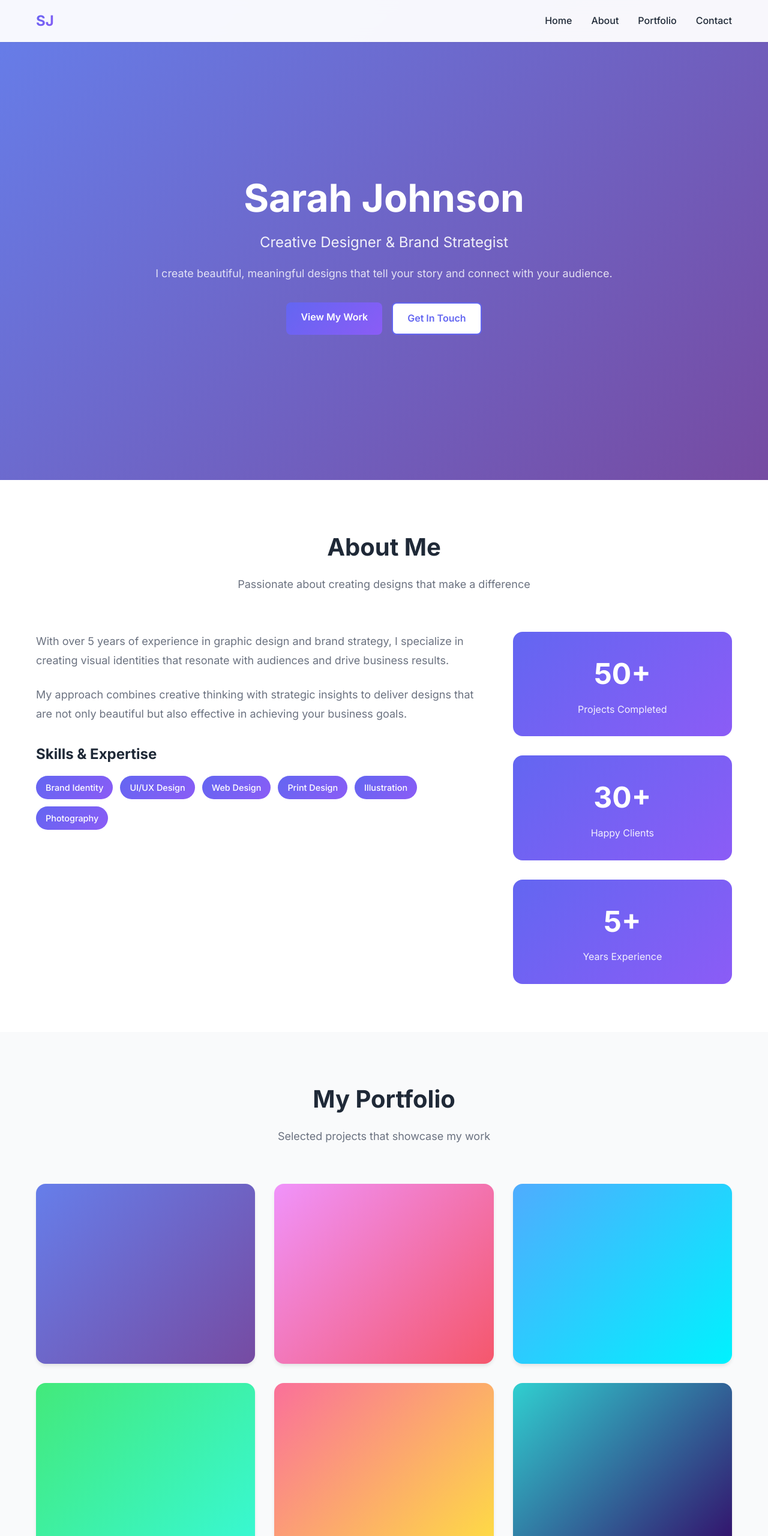
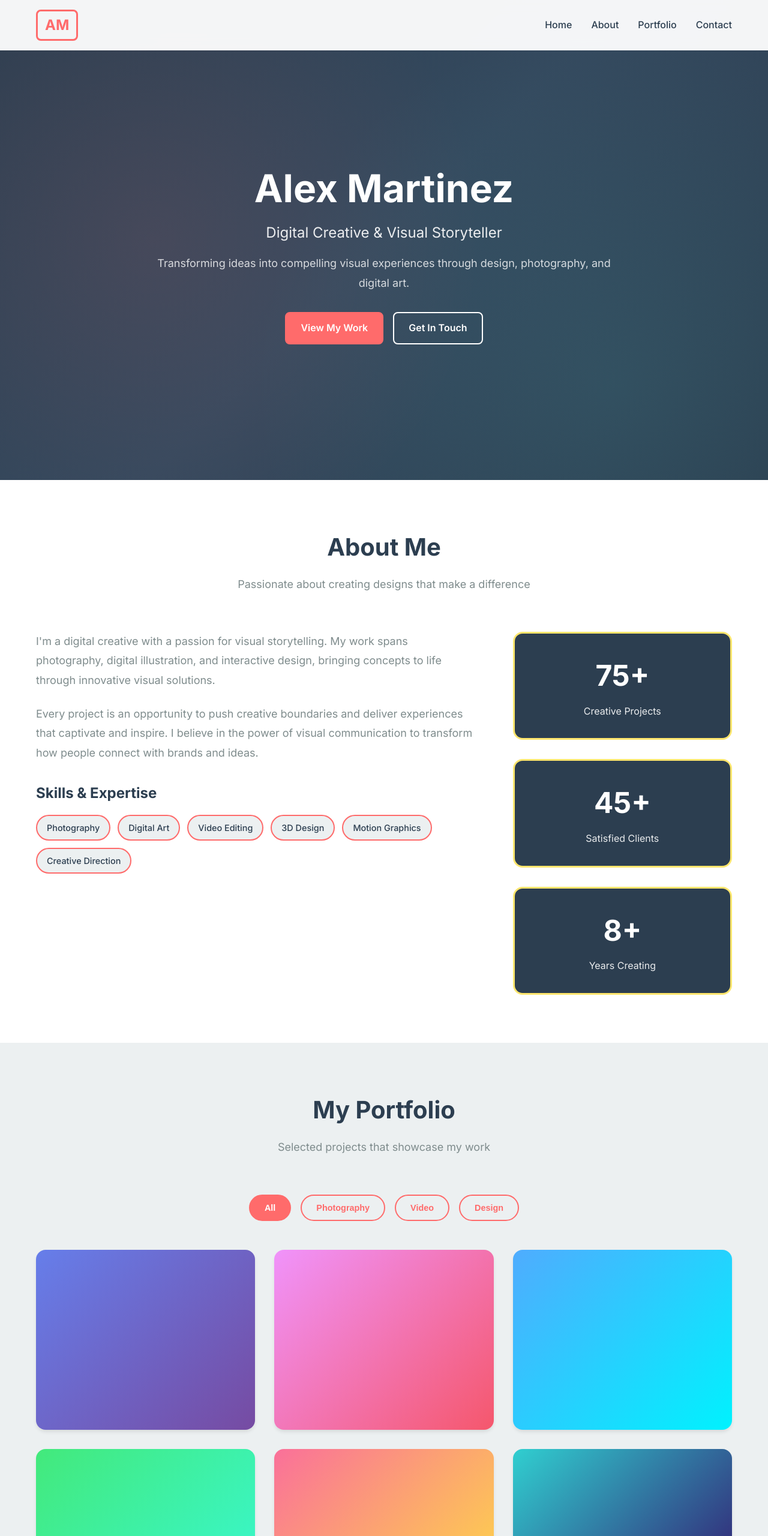
Before and after one commit to MoAmanjee/portfolio_web, a plain HTML site: page index.html in a window 1280 px wide. Shown: the top 2560 px of the page at 60% size. Drawn offline with Linux system fonts and the light colour scheme.

Commit message:
Initial commit: Professional portfolio website with unique design and filter functionality

```diff
--- a/index.html
+++ b/index.html
@@ -3,7 +3,7 @@
 <head>
     <meta charset="UTF-8">
     <meta name="viewport" content="width=device-width, initial-scale=1.0">
-    <title>Sarah Johnson - Creative Designer Portfolio</title>
+    <title>Alex Martinez - Digital Creative Portfolio</title>
     <link rel="stylesheet" href="styles.css">
     <link rel="preconnect" href="https://fonts.googleapis.com">
     <link rel="preconnect" href="https://fonts.gstatic.com" crossorigin>
@@ -13,7 +13,7 @@
     <!-- Navigation -->
     <nav class="navbar">
         <div class="container">
-            <div class="logo">SJ</div>
+            <div class="logo">AM</div>
             <ul class="nav-menu">
                 <li><a href="#home">Home</a></li>
                 <li><a href="#about">About</a></li>
@@ -27,9 +27,9 @@
     <section id="home" class="hero">
         <div class="container">
             <div class="hero-content">
-                <h1 class="hero-title">Sarah Johnson</h1>
-                <p class="hero-subtitle">Creative Designer & Brand Strategist</p>
-                <p class="hero-description">I create beautiful, meaningful designs that tell your story and connect with your audience.</p>
+                <h1 class="hero-title">Alex Martinez</h1>
+                <p class="hero-subtitle">Digital Creative & Visual Storyteller</p>
+                <p class="hero-description">Transforming ideas into compelling visual experiences through design, photography, and digital art.</p>
                 <div class="hero-buttons">
                     <a href="#portfolio" class="btn btn-primary">View My Work</a>
                     <a href="#contact" class="btn btn-secondary">Get In Touch</a>
@@ -47,32 +47,32 @@
             </div>
             <div class="about-content">
                 <div class="about-text">
-                    <p>With over 5 years of experience in graphic design and brand strategy, I specialize in creating visual identities that resonate with audiences and drive business results.</p>
-                    <p>My approach combines creative thinking with strategic insights to deliver designs that are not only beautiful but also effective in achieving your business goals.</p>
+                    <p>I'm a digital creative with a passion for visual storytelling. My work spans photography, digital illustration, and interactive design, bringing concepts to life through innovative visual solutions.</p>
+                    <p>Every project is an opportunity to push creative boundaries and deliver experiences that captivate and inspire. I believe in the power of visual communication to transform how people connect with brands and ideas.</p>
                     <div class="skills">
                         <h3>Skills & Expertise</h3>
                         <div class="skills-grid">
-                            <span class="skill-tag">Brand Identity</span>
-                            <span class="skill-tag">UI/UX Design</span>
-                            <span class="skill-tag">Web Design</span>
-                            <span class="skill-tag">Print Design</span>
-                            <span class="skill-tag">Illustration</span>
                             <span class="skill-tag">Photography</span>
+                            <span class="skill-tag">Digital Art</span>
+                            <span class="skill-tag">Video Editing</span>
+                            <span class="skill-tag">3D Design</span>
+                            <span class="skill-tag">Motion Graphics</span>
+                            <span class="skill-tag">Creative Direction</span>
                         </div>
                     </div>
                 </div>
                 <div class="about-stats">
                     <div class="stat">
-                        <div class="stat-number">50+</div>
-                        <div class="stat-label">Projects Completed</div>
+                        <div class="stat-number">75+</div>
+                        <div class="stat-label">Creative Projects</div>
                     </div>
                     <div class="stat">
-                        <div class="stat-number">30+</div>
-                        <div class="stat-label">Happy Clients</div>
+                        <div class="stat-number">45+</div>
+                        <div class="stat-label">Satisfied Clients</div>
                     </div>
                     <div class="stat">
-                        <div class="stat-number">5+</div>
-                        <div class="stat-label">Years Experience</div>
+                        <div class="stat-number">8+</div>
+                        <div class="stat-label">Years Creating</div>
                     </div>
                 </div>
             </div>
@@ -86,52 +86,58 @@
                 <h2>My Portfolio</h2>
                 <p>Selected projects that showcase my work</p>
             </div>
+            <div class="portfolio-filters">
+                <button class="filter-btn active" data-filter="all">All</button>
+                <button class="filter-btn" data-filter="photography">Photography</button>
+                <button class="filter-btn" data-filter="video">Video</button>
+                <button class="filter-btn" data-filter="design">Design</button>
+            </div>
             <div class="portfolio-grid">
-                <div class="portfolio-item">
+                <div class="portfolio-item" data-category="photography">
                     <div class="portfolio-image" style="background: linear-gradient(135deg, #667eea 0%, #764ba2 100%);">
                         <div class="portfolio-overlay">
-                            <h3>Brand Identity Design</h3>
-                            <p>Complete rebrand for tech startup</p>
+                            <h3>Photography Series</h3>
+                            <p>Urban landscapes collection</p>
                         </div>
                     </div>
                 </div>
-                <div class="portfolio-item">
+                <div class="portfolio-item" data-category="video">
                     <div class="portfolio-image" style="background: linear-gradient(135deg, #f093fb 0%, #f5576c 100%);">
                         <div class="portfolio-overlay">
-                            <h3>E-Commerce Website</h3>
-                            <p>Modern online store design</p>
+                            <h3>Motion Graphics</h3>
+                            <p>Animated brand video</p>
                         </div>
                     </div>
                 </div>
-                <div class="portfolio-item">
+                <div class="portfolio-item" data-category="design">
                     <div class="portfolio-image" style="background: linear-gradient(135deg, #4facfe 0%, #00f2fe 100%);">
                         <div class="portfolio-overlay">
-                            <h3>Mobile App UI</h3>
-                            <p>User interface for fitness app</p>
+                            <h3>Digital Illustration</h3>
+                            <p>Character design series</p>
                         </div>
                     </div>
                 </div>
-                <div class="portfolio-item">
+                <div class="portfolio-item" data-category="design">
                     <div class="portfolio-image" style="background: linear-gradient(135deg, #43e97b 0%, #38f9d7 100%);">
                         <div class="portfolio-overlay">
-                            <h3>Print Campaign</h3>
-                            <p>Marketing materials for restaurant</p>
+                            <h3>3D Visualizations</h3>
+                            <p>Architectural renderings</p>
                         </div>
                     </div>
                 </div>
-                <div class="portfolio-item">
+                <div class="portfolio-item" data-category="video">
                     <div class="portfolio-image" style="background: linear-gradient(135deg, #fa709a 0%, #fee140 100%);">
                         <div class="portfolio-overlay">
-                            <h3>Logo Design</h3>
-                            <p>Brand identity for fashion brand</p>
+                            <h3>Video Production</h3>
+                            <p>Commercial campaign</p>
                         </div>
                     </div>
                 </div>
-                <div class="portfolio-item">
+                <div class="portfolio-item" data-category="photography">
                     <div class="portfolio-image" style="background: linear-gradient(135deg, #30cfd0 0%, #330867 100%);">
                         <div class="portfolio-overlay">
-                            <h3>Web Design</h3>
-                            <p>Corporate website redesign</p>
+                            <h3>Creative Direction</h3>
+                            <p>Full campaign concept</p>
                         </div>
                     </div>
                 </div>
@@ -153,21 +159,28 @@
                             <span class="contact-icon">📧</span>
                             <div>
                                 <strong>Email</strong>
-                            <p>sarah@example.com</p>
+                                <p>alex@creativestudio.com</p>
                             </div>
                         </div>
                         <div class="contact-item">
                             <span class="contact-icon">📱</span>
                             <div>
                                 <strong>Phone</strong>
-                            <p>+1 (555) 123-4567</p>
+                                <p>+1 (555) 987-6543</p>
                             </div>
                         </div>
                         <div class="contact-item">
                             <span class="contact-icon">📍</span>
                             <div>
                                 <strong>Location</strong>
-                            <p>New York, USA</p>
+                                <p>Los Angeles, CA</p>
+                            </div>
+                        </div>
+                        <div class="contact-item">
+                            <span class="contact-icon">🌐</span>
+                            <div>
+                                <strong>Social</strong>
+                                <p>@alexmartinez_creative</p>
                             </div>
                         </div>
                 </div>
@@ -193,8 +206,8 @@
     <!-- Footer -->
     <footer class="footer">
         <div class="container">
-            <p>&copy; 2024 Sarah Johnson. All rights reserved.</p>
-            <p class="footer-note">Website designed and built by <a href="#" target="_blank">Webs4U</a></p>
+            <p>&copy; 2024 Alex Martinez. All rights reserved.</p>
+            <p class="footer-note">Website designed and built by <a href="https://github.com/MoAmanjee/Webs-4U" target="_blank">Webs4U</a></p>
         </div>
     </footer>
 
--- a/script.js
+++ b/script.js
@@ -60,3 +60,33 @@ document.querySelectorAll('.portfolio-item').forEach(el => {
     el.style.transition = 'opacity 0.6s ease, transform 0.6s ease';
     observer.observe(el);
 });
+
+// Portfolio Filter Functionality
+const filterButtons = document.querySelectorAll('.filter-btn');
+const portfolioItems = document.querySelectorAll('.portfolio-item');
+
+filterButtons.forEach(button => {
+    button.addEventListener('click', () => {
+        // Remove active class from all buttons
+        filterButtons.forEach(btn => btn.classList.remove('active'));
+        // Add active class to clicked button
+        button.classList.add('active');
+
+        const filter = button.getAttribute('data-filter');
+
+        portfolioItems.forEach(item => {
+            if (filter === 'all' || item.getAttribute('data-category') === filter) {
+                item.classList.remove('hidden');
+                // Re-animate visible items
+                item.style.opacity = '0';
+                item.style.transform = 'translateY(20px)';
+                setTimeout(() => {
+                    item.style.opacity = '1';
+                    item.style.transform = 'translateY(0)';
+                }, 100);
+            } else {
+                item.classList.add('hidden');
+            }
+        });
+    });
+});
--- a/styles.css
+++ b/styles.css
@@ -6,12 +6,14 @@
 }
 
 :root {
-    --primary-color: #6366f1;
-    --secondary-color: #8b5cf6;
-    --text-dark: #1f2937;
-    --text-light: #6b7280;
-    --bg-light: #f9fafb;
+    --primary-color: #ff6b6b;
+    --secondary-color: #4ecdc4;
+    --accent-color: #ffe66d;
+    --text-dark: #2c3e50;
+    --text-light: #7f8c8d;
+    --bg-light: #ecf0f1;
     --bg-white: #ffffff;
+    --bg-dark: #2c3e50;
     --shadow-sm: 0 1px 2px 0 rgb(0 0 0 / 0.05);
     --shadow-md: 0 4px 6px -1px rgb(0 0 0 / 0.1);
     --shadow-lg: 0 10px 15px -3px rgb(0 0 0 / 0.1);
@@ -57,10 +59,10 @@ html {
 .logo {
     font-size: 1.5rem;
     font-weight: 700;
-    background: linear-gradient(135deg, var(--primary-color), var(--secondary-color));
-    -webkit-background-clip: text;
-    -webkit-text-fill-color: transparent;
-    background-clip: text;
+    color: var(--primary-color);
+    border: 3px solid var(--primary-color);
+    padding: 0.25rem 0.75rem;
+    border-radius: 8px;
 }
 
 .nav-menu {
@@ -79,6 +81,8 @@ html {
 
 .nav-menu a:hover {
     color: var(--primary-color);
+    transform: translateY(-2px);
+    transition: all 0.3s;
 }
 
 /* Buttons */
@@ -95,8 +99,9 @@ html {
 }
 
 .btn-primary {
-    background: linear-gradient(135deg, var(--primary-color), var(--secondary-color));
+    background: var(--primary-color);
     color: white;
+    border: 2px solid var(--primary-color);
 }
 
 .btn-primary:hover {
@@ -105,9 +110,9 @@ html {
 }
 
 .btn-secondary {
-    background: var(--bg-white);
-    color: var(--primary-color);
-    border: 2px solid var(--primary-color);
+    background: transparent;
+    color: white;
+    border: 2px solid white;
 }
 
 .btn-secondary:hover {
@@ -122,12 +127,32 @@ html {
 /* Hero Section */
 .hero {
     padding: 150px 0 100px;
-    background: linear-gradient(135deg, #667eea 0%, #764ba2 100%);
+    background: linear-gradient(135deg, #2c3e50 0%, #34495e 50%, #2c3e50 100%);
     color: white;
     min-height: 100vh;
     display: flex;
     align-items: center;
     text-align: center;
+    position: relative;
+    overflow: hidden;
+}
+
+.hero::before {
+    content: '';
+    position: absolute;
+    top: 0;
+    left: 0;
+    right: 0;
+    bottom: 0;
+    background:
+        radial-gradient(circle at 20% 50%, rgba(255, 107, 107, 0.1) 0%, transparent 50%),
+        radial-gradient(circle at 80% 80%, rgba(78, 205, 196, 0.1) 0%, transparent 50%);
+    pointer-events: none;
+}
+
+.hero-content {
+    position: relative;
+    z-index: 1;
 }
 
 .hero-content {
@@ -217,12 +242,20 @@ html {
 }
 
 .skill-tag {
-    background: linear-gradient(135deg, var(--primary-color), var(--secondary-color));
-    color: white;
+    background: var(--bg-light);
+    color: var(--text-dark);
+    border: 2px solid var(--primary-color);
     padding: 0.5rem 1rem;
     border-radius: 2rem;
     font-size: 0.9rem;
     font-weight: 500;
+    transition: all 0.3s;
+}
+
+.skill-tag:hover {
+    background: var(--primary-color);
+    color: white;
+    transform: translateY(-2px);
 }
 
 .about-stats {
@@ -234,9 +267,16 @@ html {
 .stat {
     text-align: center;
     padding: 2rem;
-    background: linear-gradient(135deg, var(--primary-color), var(--secondary-color));
+    background: var(--bg-dark);
     color: white;
     border-radius: 1rem;
+    border: 3px solid var(--accent-color);
+    transition: all 0.3s;
+}
+
+.stat:hover {
+    transform: scale(1.05);
+    border-color: var(--primary-color);
 }
 
 .stat-number {
@@ -254,6 +294,46 @@ html {
 .portfolio {
     padding: 80px 0;
     background: var(--bg-light);
+}
+
+.portfolio-filters {
+    display: flex;
+    justify-content: center;
+    gap: 1rem;
+    margin-bottom: 3rem;
+    flex-wrap: wrap;
+}
+
+.filter-btn {
+    padding: 0.75rem 1.5rem;
+    border: 2px solid var(--primary-color);
+    background: transparent;
+    color: var(--primary-color);
+    border-radius: 2rem;
+    font-weight: 600;
+    cursor: pointer;
+    transition: all 0.3s;
+    font-size: 0.9rem;
+}
+
+.filter-btn:hover {
+    background: var(--primary-color);
+    color: white;
+    transform: translateY(-2px);
+}
+
+.filter-btn.active {
+    background: var(--primary-color);
+    color: white;
+}
+
+.portfolio-item {
+    display: block;
+    transition: all 0.3s;
+}
+
+.portfolio-item.hidden {
+    display: none;
 }
 
 .portfolio-grid {
```
Lines whose indentation alone changed are shown as unchanged.
